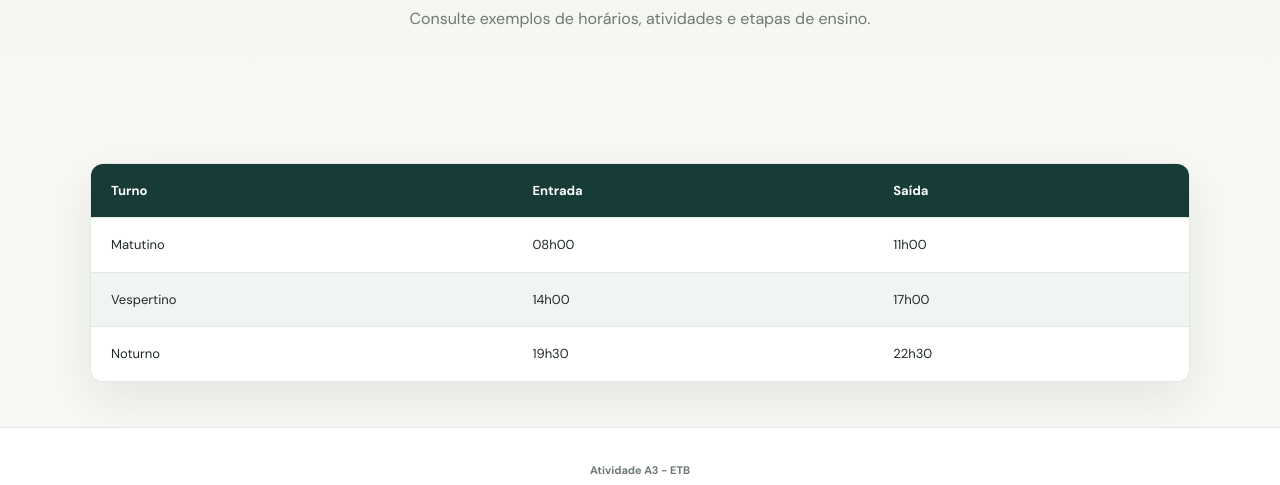
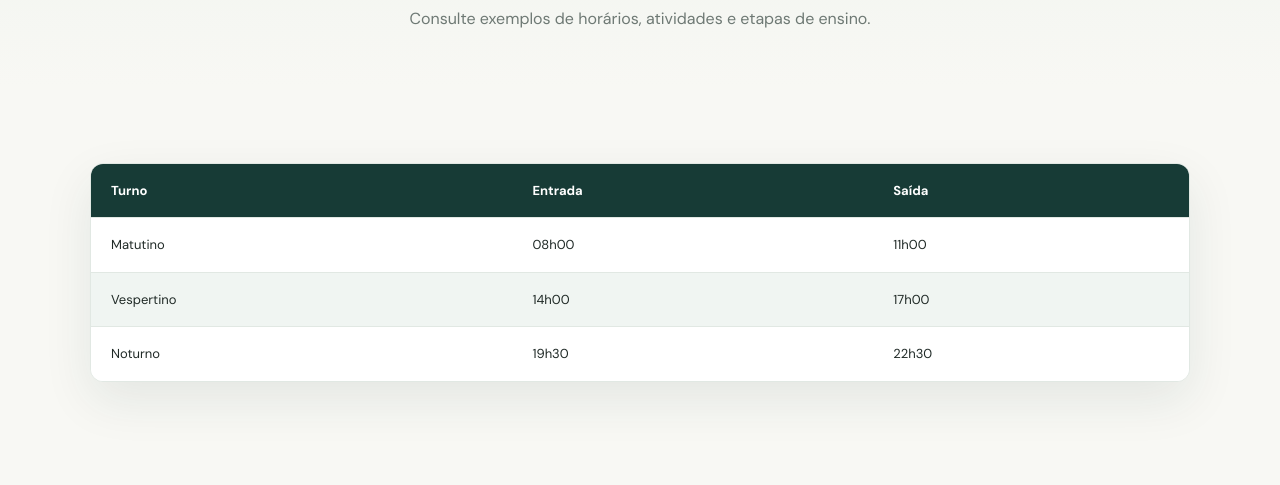
Before and after one commit to isaaccarvalho56256-lang/atividadeA3, a plain HTML site: page dados.html in a window 1280 px wide. Shown: the part 315-800 px from the top of the page. Drawn offline with Linux system fonts and the light colour scheme.

Commit message:
Update dados.css

```diff
--- a/dados.css
+++ b/dados.css
@@ -143,6 +143,7 @@ h3 {
 
 .page-main {
   min-height: 70vh;
+  padding-bottom: 115px;
 }
 
 .page-hero {
```
